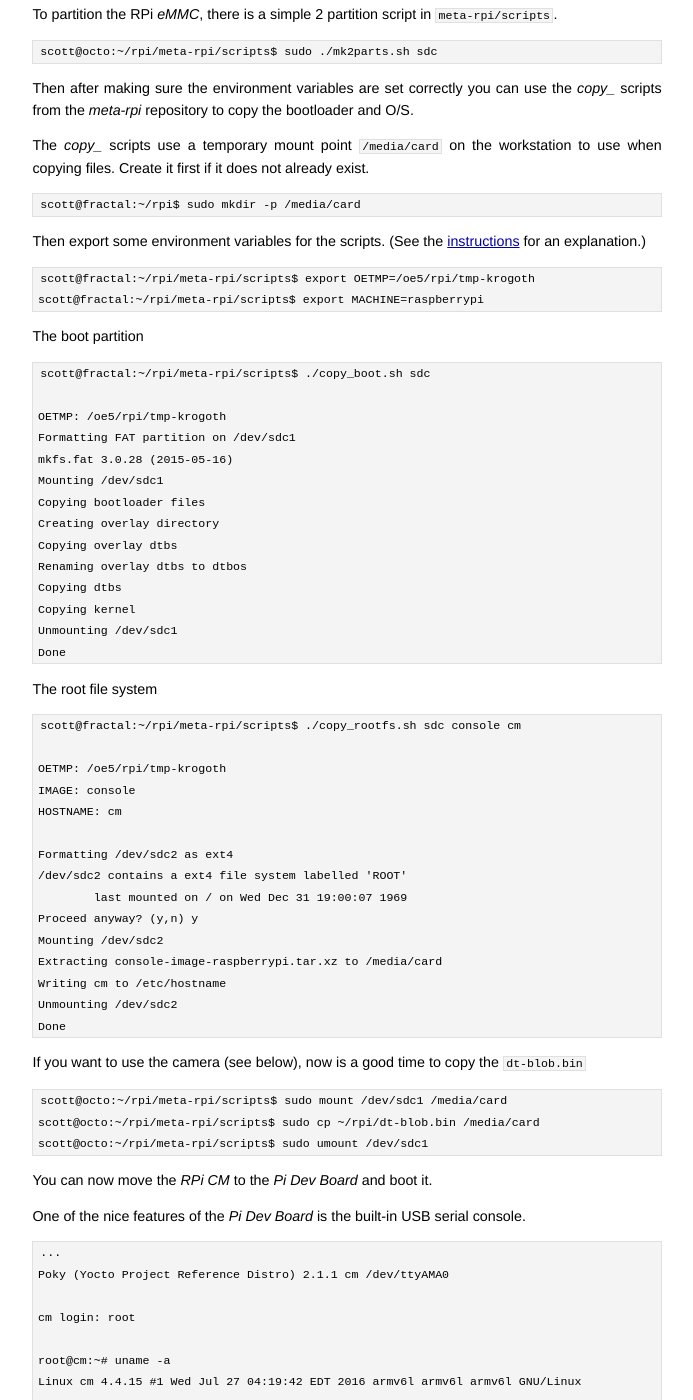
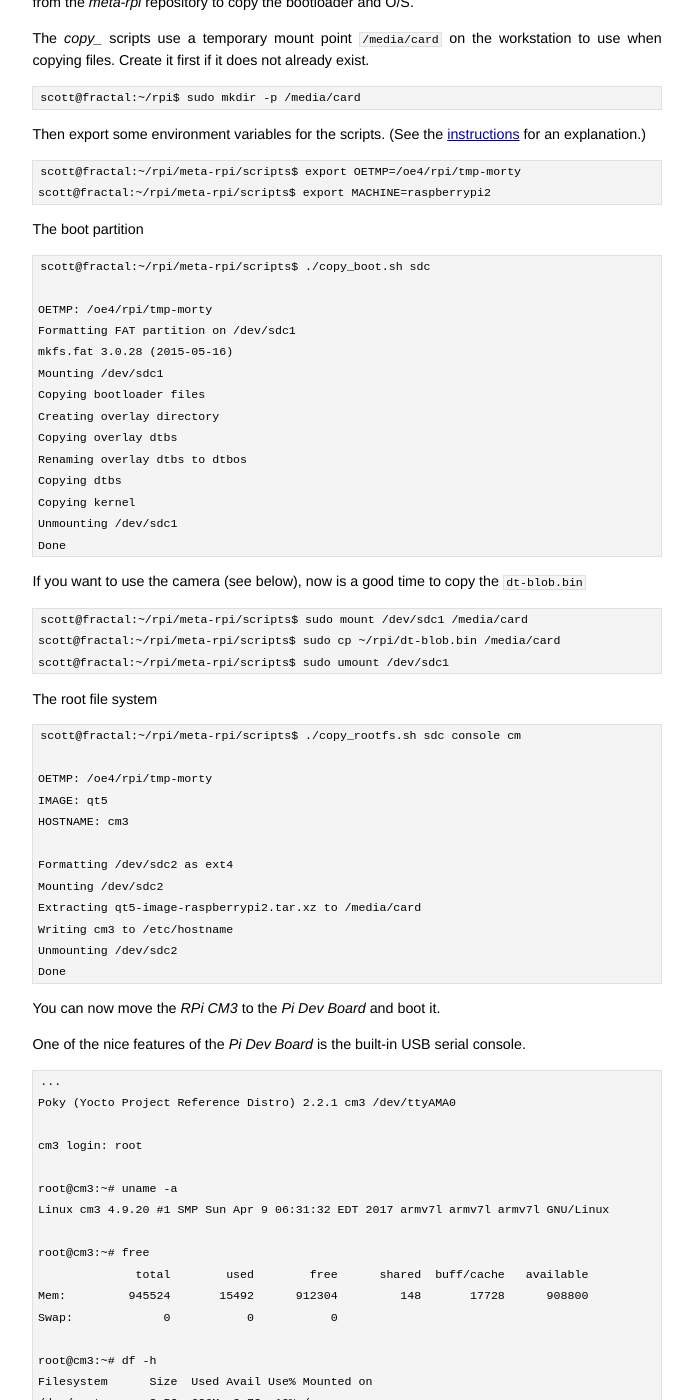
Before and after one commit to jumpnow/jumpnowtek-site, a Jekyll site: the page built from _posts/2016-03-07-Working-with-the-Gumstix-Pi-Dev-board.md, in a window 1280 px wide and 1400 px high, scrolled down 1598 px. Shown: the whole window, without its empty margins (293-986 px from the left). Built offline with Jekyll 4.4.1, drawn with Linux system fonts in a browser that asks for light colours; some of the changed text lies outside the part shown.

Commit message:
Update rpi cm posts for cm3

```diff
--- a/_posts/2016-03-07-Working-with-the-Gumstix-Pi-Dev-board.md
+++ b/_posts/2016-03-07-Working-with-the-Gumstix-Pi-Dev-board.md
@@ -1,12 +1,12 @@
 ---
 layout: post
 title: Working with the Gumstix Pi Compute Dev Board
-date: 2016-07-27 07:32:00
+date: 2017-04-10 05:40:00
 categories: rpi
 tags: [linux, gumstix, rpi compute, yocto]
 ---
 
-[Gumstix][gumstix] makes a [RPi Compute Module][rpi-compute] development board that can be used as an alternative to the [Compute Module Development Kit][rpi-compute-module-dev-kit] from the Raspberry Pi foundation.
+[Gumstix][gumstix] makes a [RPi Compute Module][rpi-compute] development board that can be used as an alternative to the [Compute Module IO Board V3][rpi-compute-module-dev-kit] from the Raspberry Pi foundation.
 
 The Gumstix [Pi Compute Development Board][gumstix-pi-dev-board] is just one example of a custom board that can be designed using [Gepetto][gumstix-gepetto] their online board design/layout tool.
 
@@ -26,43 +26,39 @@ Assuming then that you have built your custom Yocto image using the instructions
 
 And also assuming you have already built the RaspberryPi tool `rpiboot` from the [RPi Compute][jumpnow-rpi-compute] instructions.
 
-Then steps to flash the *RPi CM* are as follows
+Then steps to flash the *RPi CM3* are as follows
 
-Install the *RPi CM* on the Gumstix *Pi Fast Flash Board*
+Install the *RPi CM3* on the Gumstix *Pi Fast Flash Board*
 
 Connect a USB cable from the *Pi Fast Flash Board* to the Host computer. (I did not require separate power, the USB was enough).
 
 Run the `rpiboot` utility, to bring up the *CM* as a mass storage device.
 
-    scott@fractal:~/rpi$ sudo rpiboot
-    Waiting for BCM2835 ...
-    Initialised device correctly
-    Found serial number 0
-    Found serial = 0: writing file /usr/share/rpiboot/usbbootcode.bin
+    scott@fractal:~/rpi$ sudo ./rpiboot
+    Waiting for BCM2835/6/7
+    Sending bootcode.bin
     Successful read 4 bytes
-    Waiting for BCM2835 ...
-    Initialised device correctly
-    Found serial number 1
-    Found serial = 1: writing file /usr/share/rpiboot/msd.elf
-    Successful read 4 bytes
+    Waiting for BCM2835/6/7
+    Second stage boot server
+    File read: start.elf
+    Second stage boot server done
+
 
 When `rpiboot` exits, there should be a new device, `/dev/sdc` on my system.
 
-    scott@fractal:~/rpi1/build$ lsblk
+    scott@fractal:~/rpi/usbboot$ lsblk
     NAME   MAJ:MIN RM   SIZE RO TYPE MOUNTPOINT
     sda      8:0    0 931.5G  0 disk
     ├─sda1   8:1    0  93.1G  0 part /
     ├─sda2   8:2    0 186.3G  0 part /home
     ├─sda3   8:3    0  29.8G  0 part [SWAP]
     ├─sda4   8:4    0   100G  0 part /oe4
-    ├─sda5   8:5    0   100G  0 part /oe5
+    ├─sda5   8:5    0   100G  0 part /br5
     ├─sda6   8:6    0   100G  0 part /oe6
     ├─sda7   8:7    0   100G  0 part /oe7
     ├─sda8   8:8    0   100G  0 part /oe8
     └─sda9   8:9    0   100G  0 part /oe9
     sdc      8:32   1   3.7G  0 disk
-    ├─sdc1   8:33   1    64M  0 part
-    └─sdc2   8:34   1   3.6G  0 part
 
 
 If this is the first time flashing your *RPi CM* the device probably won't have any partitions.
@@ -71,7 +67,7 @@ This particular *CM* has already been partitioned, but there is no harm in re-pa
 
 To partition the RPi *eMMC*, there is a simple 2 partition script in `meta-rpi/scripts`.
 
-    scott@octo:~/rpi/meta-rpi/scripts$ sudo ./mk2parts.sh sdc
+    scott@fractal:~/rpi/meta-rpi/scripts$ sudo ./mk2parts.sh sdc
 
 
 Then after making sure the environment variables are set correctly you can use the *copy_* scripts from   the *meta-rpi* repository to copy the bootloader and O/S.
@@ -82,14 +78,14 @@ The *copy_* scripts use a temporary mount point `/media/card` on the workstation
 
 Then export some environment variables for the scripts. (See the [instructions][jumpnow-yocto-rpi] for an explanation.)
 
-    scott@fractal:~/rpi/meta-rpi/scripts$ export OETMP=/oe5/rpi/tmp-krogoth
-    scott@fractal:~/rpi/meta-rpi/scripts$ export MACHINE=raspberrypi
+    scott@fractal:~/rpi/meta-rpi/scripts$ export OETMP=/oe4/rpi/tmp-morty
+    scott@fractal:~/rpi/meta-rpi/scripts$ export MACHINE=raspberrypi2
 
 The boot partition
 
     scott@fractal:~/rpi/meta-rpi/scripts$ ./copy_boot.sh sdc
 
-    OETMP: /oe5/rpi/tmp-krogoth
+    OETMP: /oe4/rpi/tmp-morty
     Formatting FAT partition on /dev/sdc1
     mkfs.fat 3.0.28 (2015-05-16)
     Mounting /dev/sdc1
@@ -102,63 +98,59 @@ The boot partition
     Unmounting /dev/sdc1
     Done
 
+If you want to use the camera (see below), now is a good time to copy the `dt-blob.bin`
+
+    scott@fractal:~/rpi/meta-rpi/scripts$ sudo mount /dev/sdc1 /media/card
+    scott@fractal:~/rpi/meta-rpi/scripts$ sudo cp ~/rpi/dt-blob.bin /media/card
+    scott@fractal:~/rpi/meta-rpi/scripts$ sudo umount /dev/sdc1
+
 The root file system
 
     scott@fractal:~/rpi/meta-rpi/scripts$ ./copy_rootfs.sh sdc console cm
 
-    OETMP: /oe5/rpi/tmp-krogoth
-    IMAGE: console
-    HOSTNAME: cm
+    OETMP: /oe4/rpi/tmp-morty
+    IMAGE: qt5
+    HOSTNAME: cm3
 
     Formatting /dev/sdc2 as ext4
-    /dev/sdc2 contains a ext4 file system labelled 'ROOT'
-            last mounted on / on Wed Dec 31 19:00:07 1969
-    Proceed anyway? (y,n) y
     Mounting /dev/sdc2
-    Extracting console-image-raspberrypi.tar.xz to /media/card
-    Writing cm to /etc/hostname
+    Extracting qt5-image-raspberrypi2.tar.xz to /media/card
+    Writing cm3 to /etc/hostname
     Unmounting /dev/sdc2
     Done
 
-If you want to use the camera (see below), now is a good time to copy the `dt-blob.bin`
 
-    scott@octo:~/rpi/meta-rpi/scripts$ sudo mount /dev/sdc1 /media/card
-    scott@octo:~/rpi/meta-rpi/scripts$ sudo cp ~/rpi/dt-blob.bin /media/card
-    scott@octo:~/rpi/meta-rpi/scripts$ sudo umount /dev/sdc1
-
-
-You can now move the *RPi CM* to the *Pi Dev Board* and boot it.
+You can now move the *RPi CM3* to the *Pi Dev Board* and boot it.
 
 One of the nice features of the *Pi Dev Board* is the built-in USB serial console.
 
     ...
-    Poky (Yocto Project Reference Distro) 2.1.1 cm /dev/ttyAMA0
+    Poky (Yocto Project Reference Distro) 2.2.1 cm3 /dev/ttyAMA0
 
-    cm login: root
+    cm3 login: root
 
-    root@cm:~# uname -a
-    Linux cm 4.4.15 #1 Wed Jul 27 04:19:42 EDT 2016 armv6l armv6l armv6l GNU/Linux
+    root@cm3:~# uname -a
+    Linux cm3 4.9.20 #1 SMP Sun Apr 9 06:31:32 EDT 2017 armv7l armv7l armv7l GNU/Linux
 
-    root@cm:~# lsblk
-    NAME         MAJ:MIN RM  SIZE RO TYPE MOUNTPOINT
-    mmcblk0rpmb  179:96   0  512K  0 disk
-    mmcblk0boot0 179:32   0    4M  1 disk
-    mmcblk0boot1 179:64   0    4M  1 disk
-    mmcblk0      179:0    0  3.7G  0 disk
-    |-mmcblk0p1  179:1    0   64M  0 part
-    `-mmcblk0p2  179:2    0  3.6G  0 part /
+    root@cm3:~# free
+                  total        used        free      shared  buff/cache   available
+    Mem:         945524       15492      912304         148       17728      908800
+    Swap:             0           0           0
 
-    root@cm:~# free
-                  total        used        free      shared  buff/cache   available
-    Mem:         445052       13196      389092         140       42764      404232
-    Swap:             0           0           0
+    root@cm3:~# df -h
+    Filesystem      Size  Used Avail Use% Mounted on
+    /dev/root       3.5G  626M  2.7G  19% /
+    devtmpfs        458M     0  458M   0% /dev
+    tmpfs           462M  100K  462M   1% /run
+    tmpfs           462M   48K  462M   1% /var/volatile
 
 
 The *qt5-image* has some demo apps you can use to test that Qt5 apps will run.
 
-For example, plug in an HDMI display and run this
+For example here is a QML test, plug in an HDMI display and run this
 
-    root@cm:~# qcolorcheck -platform linuxfb
+    root@cm3:~# qqtest
+
 
 The Gumstix *Pi Dev Board* has a camera connector that is more convenient to use with the official RPi camera modules because it does not require an extra adapter board or jumpers to connect power and I2C the way you need to do using the RPi compute board.
 
@@ -166,23 +158,21 @@ You do still need a `dt-blob.bin` to reconfigure some GPU pins for the camera. Y
 
 Modify `config.txt` so the GPU can use the camera.
 
-    root@cm:~# mkdir /mnt/fat
-    root@cm:~# mount /dev/mmcblk0p1 /mnt/fat
-    root@cm:~# echo 'start_x=1' >> /mnt/fat/config.txt
-    root@cm:~# echo 'gpu_mem=128' >> /mnt/fat/config.txt
-    root@cm:~# reboot
+    root@cm3:~# mkdir /mnt/fat
+    root@cm3:~# mount /dev/mmcblk0p1 /mnt/fat
+    root@cm3:~# echo 'start_x=1' >> /mnt/fat/config.txt
+    root@cm3:~# echo 'gpu_mem=128' >> /mnt/fat/config.txt
+    root@cm3:~# reboot
 
 
 After that you can use the [raspicam][raspicam] tools installed on either the of test images in `meta-rpi`.
 
-    root@cm:~# raspistill -t 300000 -hf -vf
+    root@cm3:~# raspistill -t 0 -hf -vf
 
 
-I'm waiting now for the hopefully pin-compatible [RPi CM3][cm3-soon] that's rumored to [exist][cm3-post].
-
 [gumstix]: http://www.gumstix.com
-[rpi-compute]: https://www.raspberrypi.org/products/compute-module/
-[rpi-compute-module-dev-kit]: https://www.raspberrypi.org/products/compute-module-development-kit/
+[rpi-compute3]: https://www.raspberrypi.org/products/compute-module-3/
+[rpi-compute-module-dev-kit]: https://www.raspberrypi.org/products/compute-module-io-board-v3/
 [gumstix-pi-dev-board]: https://store.gumstix.com/expansion/gumstix-pi-compute-dev-board.html
 [gumstix-gepetto]: https://www.gumstix.com/geppetto/
 [yocto]: https://www.yoctoproject.org
```
Also changed, not shown: other parts of _posts/2016-03-07-Working-with-the-Gumstix-Pi-Dev-board.md (+0 -2 lines), _posts/2016-02-23-Working-with-the-raspberry-pi-compute.md (+42 -57 lines).
